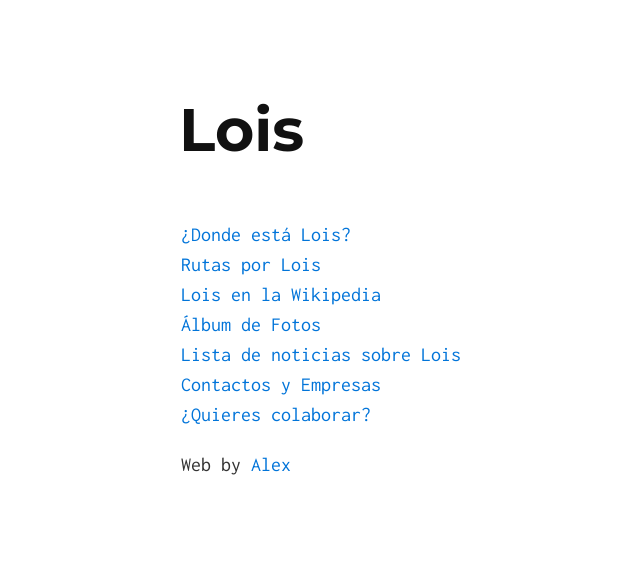
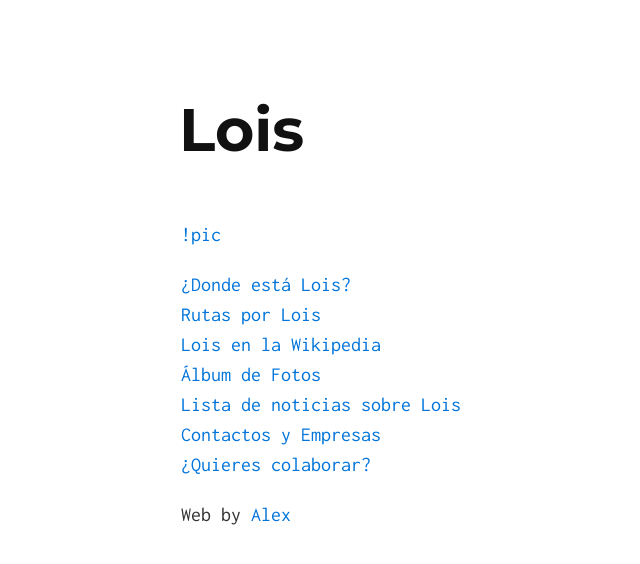
Before and after one commit to Loispueblo/lois.com, a Jekyll site: the page built from index.md, in a window 1280 px wide. Shown: the top 564 px of the page, without its empty margins (159-799 px from the left). Built offline with Jekyll 4.4.1, drawn with Linux system fonts in a browser that asks for light colours.

Commit message:
Update index.md

```diff
--- a/index.md
+++ b/index.md
@@ -1,6 +1,7 @@
 ---
 layout: default
 ---
+[!pic](https://www.facebook.com/photo.php?fbid=10154147495352736&set=g.147866526103&type=1&theater)
 
 [¿Donde está Lois?](https://www.google.es/maps/place/24991+Lois,+Le%C3%B3n/@42.9841004,-5.1514912,16z/data=!3m1!4b1!4m5!3m4!1s0xd37d3fe5ffeed05:0x1567be6f6a50a252!8m2!3d42.9838173!4d-5.1467905)
 [Rutas por Lois](https://es.wikiloc.com/rutas/senderismo/espana/castilla-y-leon/lois)
```
